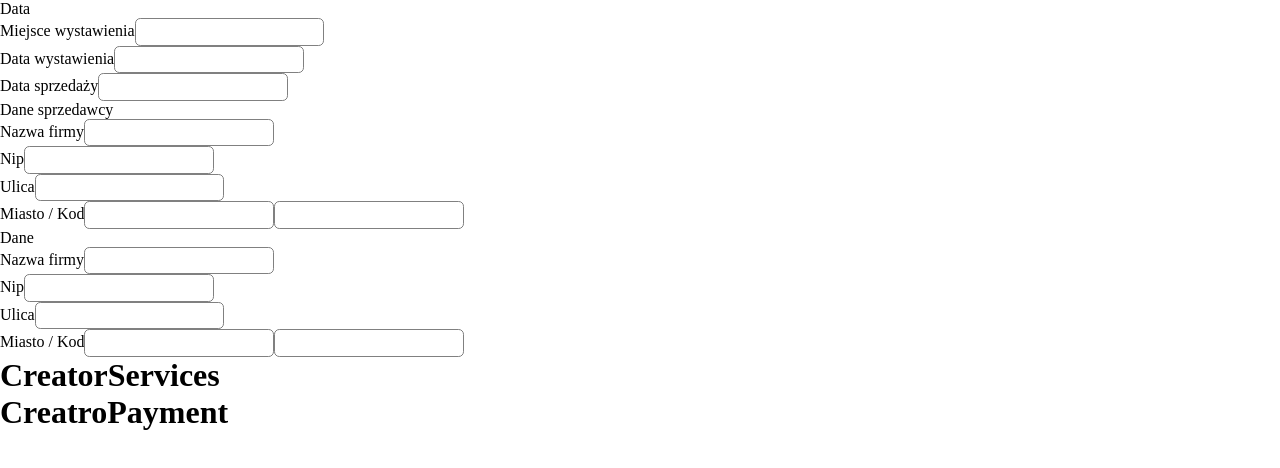
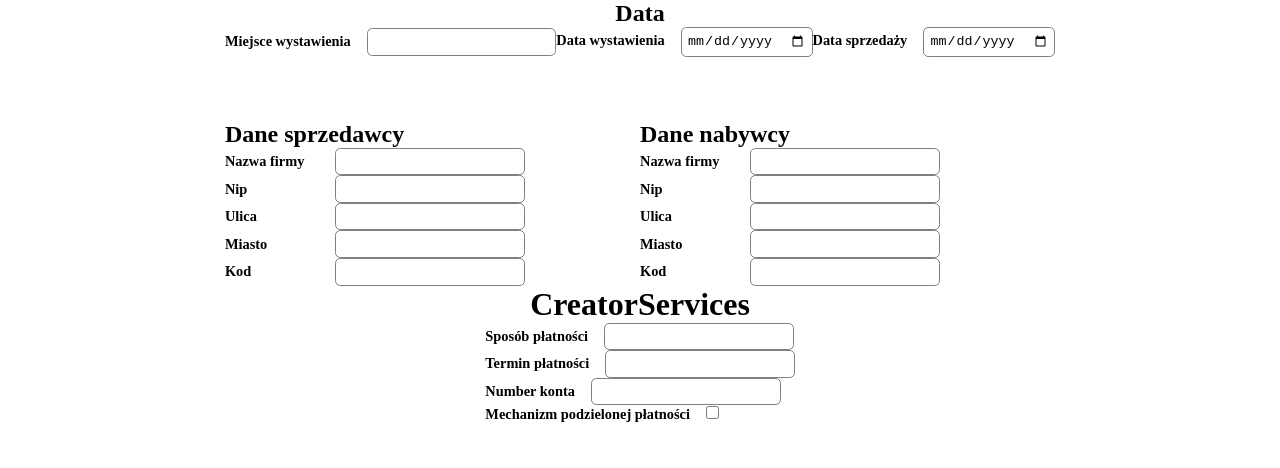
Before and after one commit to kowalczyk-mateusz/invoice-generator, a React (Create React App) app: page / in a window 1280 px wide. Shown: the top 468 px of the page. Built offline with nearby package versions, Linux system fonts and the light colour scheme.

Commit message:
Creating and styling Creator Payment component

```diff
--- a/src/Components/Creator/Creator-components/CreatorInfo-components/BuyerContainer.js
+++ b/src/Components/Creator/Creator-components/CreatorInfo-components/BuyerContainer.js
@@ -1,12 +1,12 @@
 import React from 'react';
 import {Headline, Inputs, Input, Label} from '../Styles/CreatorInfoStyles'
 import {StyledBuyerContainer} from './Styles/BuyerContainerStyles'
-import {Company, NIP, Address, CityCode} from './Styles/SellerContainerStyles'
+import {Company, NIP, Address, Code, City} from './Styles/SellerContainerStyles'
 const BuyerContainer = () => {
     return (
         <StyledBuyerContainer>
             <Headline>
-            Dane
+            Dane nabywcy
             </Headline>
             <Inputs>
         <Company>
@@ -21,11 +21,14 @@ const BuyerContainer = () => {
             <Label for="address">Ulica</Label>
             <Input name="address"/>
         </Address>
-        <CityCode>
-            <Label for="city">Miasto / Kod</Label>
+        <City>
+            <Label for="city">Miasto</Label>
             <Input name="city"/>
+        </City>
+        <Code>
+            <Label for="code">Kod</Label>
             <Input name="code"/>
-        </CityCode>
+        </Code>
         </Inputs>
         </StyledBuyerContainer>
     );
--- a/src/Components/Creator/Creator-components/CreatorInfo-components/DateContainer.js
+++ b/src/Components/Creator/Creator-components/CreatorInfo-components/DateContainer.js
@@ -1,27 +1,28 @@
 import React from 'react';
 import styled from 'styled-components';
-import {StyledDateContainer, City, ReleaseDate, SaleDate} from './Styles/DateContainerStyles'
-import {Label, Inputs, Headline, Input} from '../Styles/CreatorInfoStyles'
+import {StyledDateContainer, City, DateInputs, ReleaseDate, SaleDate} from './Styles/DateContainerStyles'
+import {Label, Headline, Input} from '../Styles/CreatorInfoStyles'
+
 const DateContainer = () => {
     return (
         <StyledDateContainer>
         <Headline>
             Data
         </Headline>
-        <Inputs>
+        <DateInputs>
         <City>
             <Label for="city">Miejsce wystawienia</Label>
             <Input name="city"/>
         </City>
         <ReleaseDate>
             <Label for="releaseDate">Data wystawienia</Label>
-            <Input name="releaseDate"/>
+            <Input name="releaseDate" type="date"/>
         </ReleaseDate>
         <SaleDate>
             <Label for="saleDate">Data sprzedaży</Label>
-            <Input name="saleDate"/>
+            <Input name="saleDate" type="date"/>
         </SaleDate>
-        </Inputs>
+        </DateInputs>
     </StyledDateContainer>
     );
 }
--- a/src/Components/Creator/Creator-components/CreatorInfo-components/SellerContainer.js
+++ b/src/Components/Creator/Creator-components/CreatorInfo-components/SellerContainer.js
@@ -1,5 +1,5 @@
 import React from 'react';
-import {StyledSellerContainer, Company, NIP, Address, CityCode} from './Styles/SellerContainerStyles.js'
+import {StyledSellerContainer, Company, NIP, Address, CityCode, Code, City} from './Styles/SellerContainerStyles.js'
 import {Headline, Input, Inputs, Label} from '../Styles/CreatorInfoStyles'
 const SellerContainer = () => {
     return (
@@ -20,11 +20,14 @@ const SellerContainer = () => {
             <Label for="address">Ulica</Label>
             <Input name="address"/>
         </Address>
-        <CityCode>
-            <Label for="city">Miasto / Kod</Label>
+        <City>
+            <Label for="city">Miasto</Label>
             <Input name="city"/>
+        </City>
+        <Code>
+            <Label for="code">Kod</Label>
             <Input name="code"/>
-        </CityCode>
+        </Code>
         </Inputs>
     </StyledSellerContainer>
     );
--- a/src/Components/Creator/Creator-components/CreatorInfo-components/Styles/DateContainerStyles.js
+++ b/src/Components/Creator/Creator-components/CreatorInfo-components/Styles/DateContainerStyles.js
@@ -1,6 +1,11 @@
 import styled from 'styled-components';
-
+import {Inputs} from '../../Styles/CreatorInfoStyles'
 export const StyledDateContainer = styled.div`
+display: flex;
+flex-direction: column;
+align-items: center;
+grid-column-start: 1;
+grid-column-end: 3;
 
 `
 export const City = styled.div`
@@ -12,3 +17,9 @@ export const ReleaseDate = styled.div`
 export const SaleDate = styled.div`
 
 `
+export const DateInputs = styled(Inputs)`
+display: flex;
+flex-wrap: wrap;
+justify-content: center;
+align-items: center;
+`
--- a/src/Components/Creator/Creator-components/CreatorInfo-components/Styles/SellerContainerStyles.js
+++ b/src/Components/Creator/Creator-components/CreatorInfo-components/Styles/SellerContainerStyles.js
@@ -3,14 +3,38 @@ export const StyledSellerContainer = styled.div`
 
 `
 export const Company = styled.div`
-
+max-width: 300px;
+display: flex;
+justify-content: space-between;
+align-items: center;
 `
 export const NIP = styled.div`
-
+max-width: 300px;
+display: flex;
+justify-content: space-between;
+align-items: center;
 `
 export const Address = styled.div`
-
+max-width: 300px;
+display: flex;
+justify-content: space-between;
+align-items: center;
 `
 export const CityCode = styled.div`
-
+max-width: 300px;
+display: flex;
+justify-content: space-between;
+align-items: center;
 `
+export const Code = styled.div`
+max-width: 300px;
+display: flex;
+justify-content: space-between;
+align-items: center;
+`
+export const City = styled.div`
+max-width: 300px;
+display: flex;
+justify-content: space-between;
+align-items: center;
+`
--- a/src/Components/Creator/Creator-components/CreatorPayment.js
+++ b/src/Components/Creator/Creator-components/CreatorPayment.js
@@ -1,8 +1,27 @@
 import React from 'react';
 import styled from 'styled-components';
+import {Label, Input} from './Styles/CreatorInfoStyles'
+import {PaymentMethod, AccountNumber, PaymentDeadline, SplitPayment, StyledCreatorPayment} from './Styles/CreatorPaymentStyles'
 const CreatorPayment = () => {
     return (
-        <h1>CreatroPayment</h1>
+        <StyledCreatorPayment>
+            <PaymentMethod>
+                <Label>Sposób płatności</Label>
+                <Input/>
+            </PaymentMethod>
+            <PaymentDeadline>
+                <Label>Termin płatności</Label>
+                <Input/>
+            </PaymentDeadline>
+            <AccountNumber>
+            <Label>Number konta</Label>
+            <Input/>
+            </AccountNumber>
+            <SplitPayment>
+            <Label>Mechanizm podzielonej płatności</Label>
+            <Input type="checkbox"/>
+            </SplitPayment>
+        </StyledCreatorPayment>
     );
 }
 
--- a/src/Components/Creator/Creator-components/Styles/CreatorInfoStyles.js
+++ b/src/Components/Creator/Creator-components/Styles/CreatorInfoStyles.js
@@ -2,17 +2,27 @@ import styled from 'styled-components';
 
 
 export const StyledCreatorInfo = styled.div`
+display: grid;
 
+grid-template-rows: 1fr;
+grid-row-gap: 4rem;
+max-width: 900px;
+justify-content: center;
+align-items: center;
+grid-template-columns: repeat(auto-fill, 1fr);
 `
 export const Headline = styled.div`
-
+font-size: 1.5rem;
+font-weight: bold;
 `
 export const Inputs = styled.div`
 
 `
 
 export const Label = styled.label`
-
+font-size: 0.9rem;
+font-weight: bold;
+padding-right: 1rem;
 `
 export const Input = styled.input`
 border: 1px solid gray;
--- /dev/null
+++ b/src/Components/Creator/Creator-components/Styles/CreatorPaymentStyles.js
@@ -0,0 +1,16 @@
+import styled from 'styled-components';
+export const StyledCreatorPayment = styled.div`
+
+`
+export const PaymentMethod = styled.div`
+
+`
+export const PaymentDeadline = styled.div`
+
+`
+export const AccountNumber = styled.div`
+
+`
+export const SplitPayment = styled.div`
+
+`
--- a/src/Components/Creator/Creator.js
+++ b/src/Components/Creator/Creator.js
@@ -20,6 +20,9 @@ const Creator = () => {
 }
 
 const StyledCreator = styled.div`
-
+display: flex;
+justify-content: center;
+flex-direction: column;
+align-items: center;
 `
 export default Creator;
```
